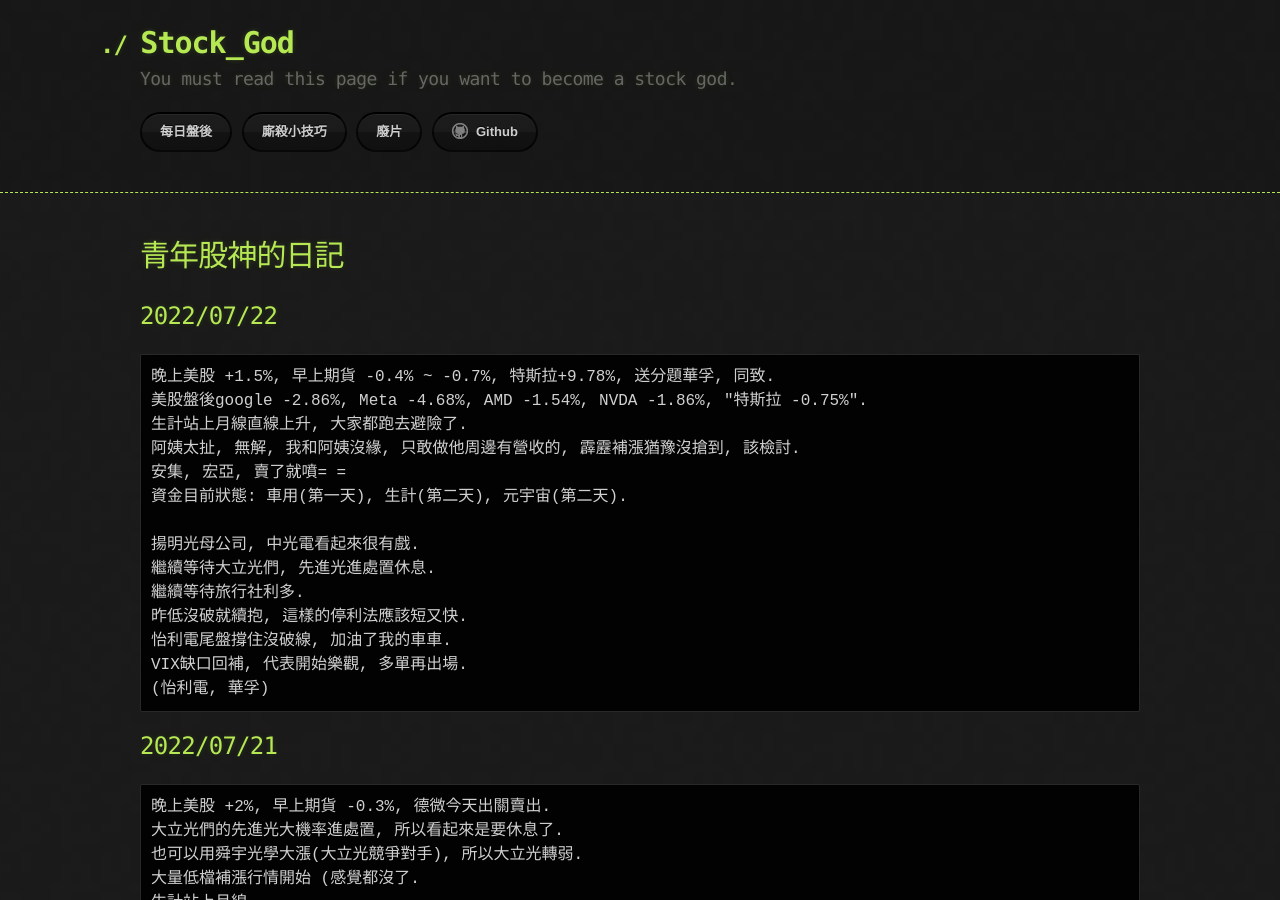
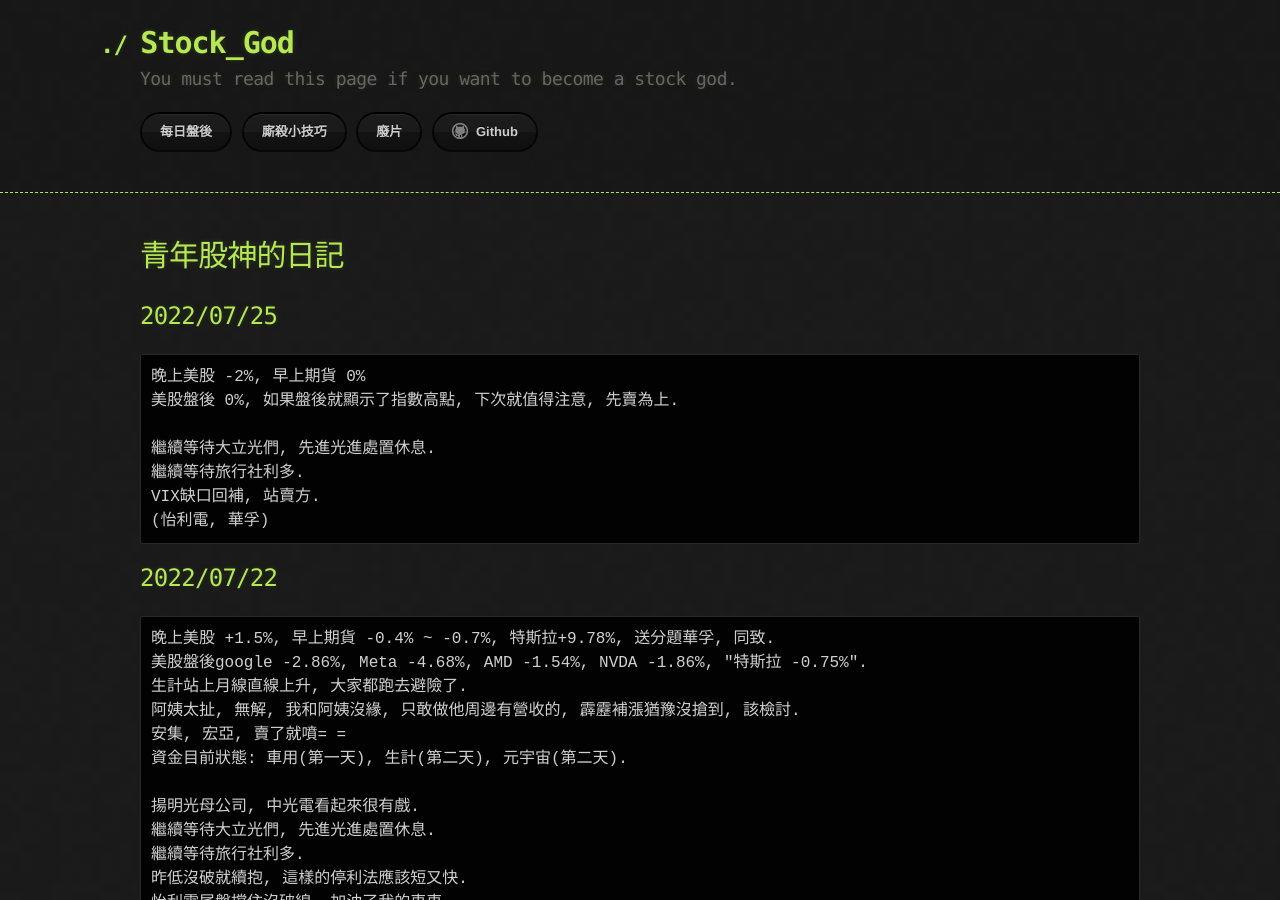
Before and after one commit to lepg5487/Stock_God, a Jekyll site: the page built from index.md, in a window 1280 px wide and 900 px high. Built offline with Jekyll 4.4.1, drawn with Linux system fonts in a browser that asks for light colours; our own code applies the rules of GitHub Pages for plain Markdown files.

Commit message:
Update index.md

````diff
--- a/index.md
+++ b/index.md
@@ -3,6 +3,17 @@
 ---
 
 # 青年股神的日記
+## 2022/07/25
+```
+晚上美股 -2%, 早上期貨 0%
+美股盤後 0%, 如果盤後就顯示了指數高點, 下次就值得注意, 先賣為上.
+
+繼續等待大立光們, 先進光進處置休息.
+繼續等待旅行社利多.
+VIX缺口回補, 站賣方.
+(怡利電, 華孚)
+```
+
 ## 2022/07/22
 ```
 晚上美股 +1.5%, 早上期貨 -0.4% ~ -0.7%, 特斯拉+9.78%, 送分題華孚, 同致.
````
